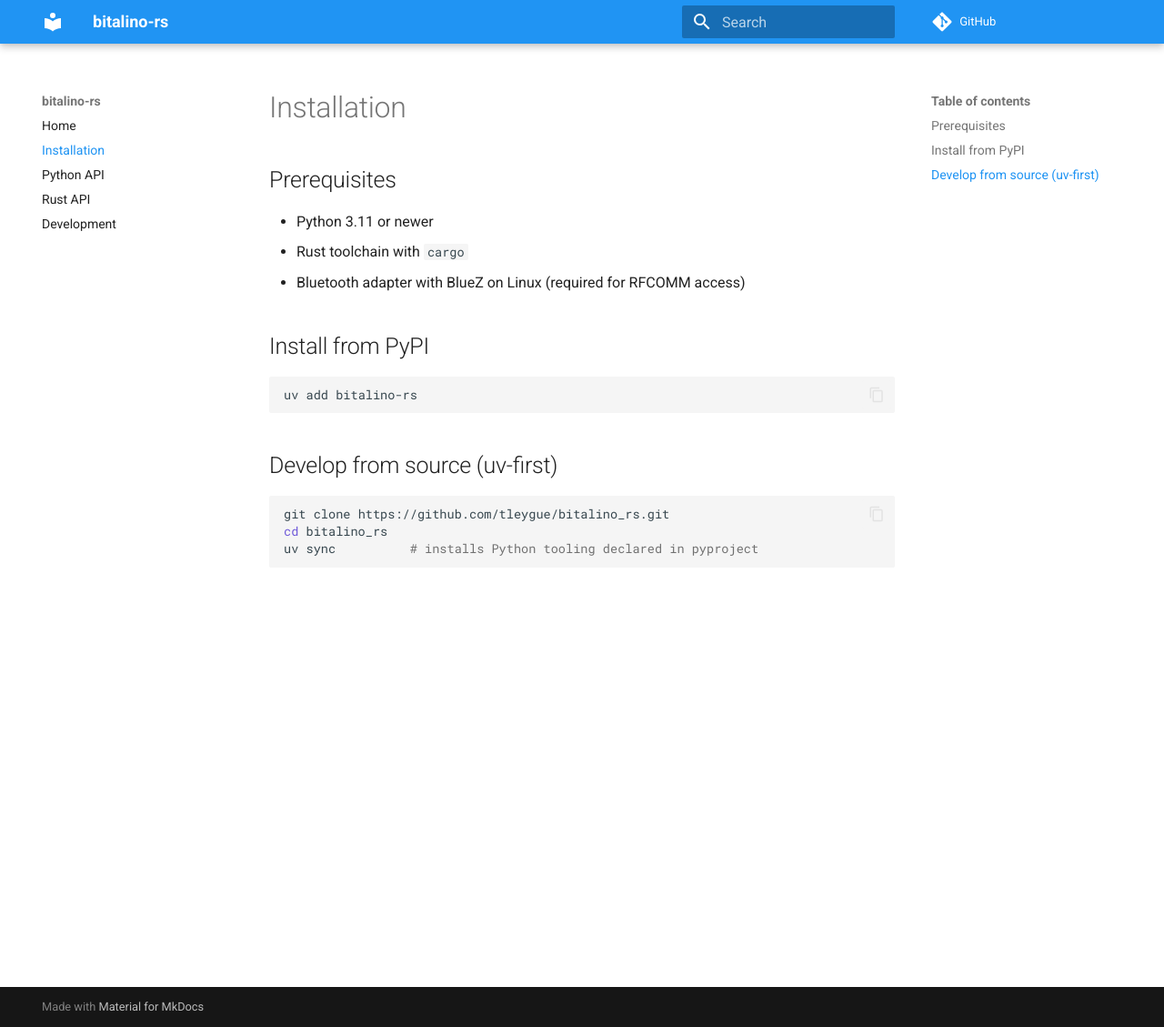
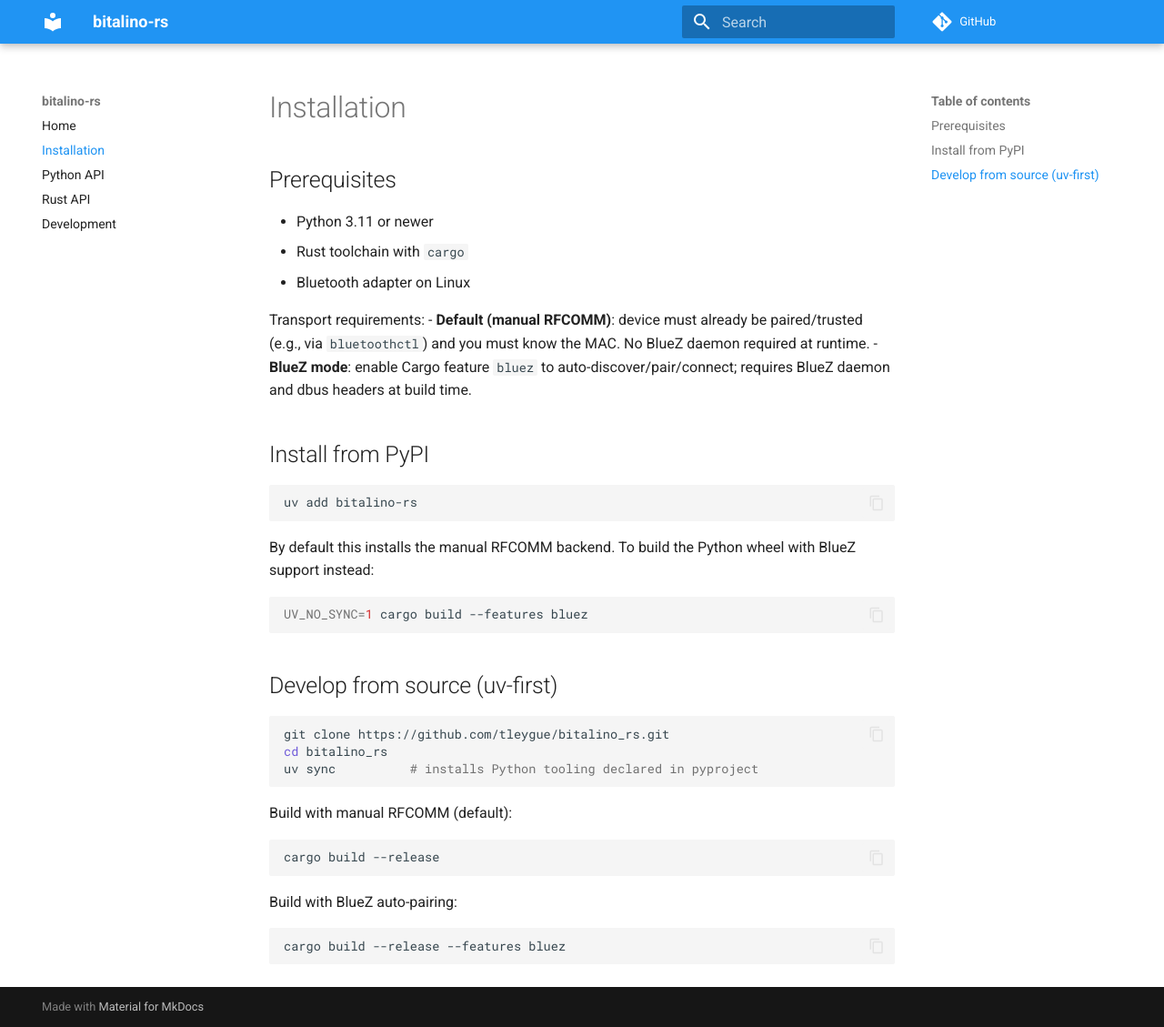
Before and after one commit to tleygue/bitalino_rs, an MkDocs documentation site: the page built from docs/installation.md, in a window 1280 px wide and 1129 px high. Shown: the whole window at 91% size. Built offline with MkDocs 1.6.1 and Material for MkDocs 9.7.7, drawn with Linux system fonts in a browser that asks for light colours; comment, search, counter and statistics services are not loaded.

Commit message:
docs: enhance Bluetooth RFCOMM transport documentation

````diff
--- a/bitalino_rs/__init__.py
+++ b/bitalino_rs/__init__.py
@@ -17,8 +17,9 @@
 ---------------------------
 The Rust layer (pyo3/abi3) owns the heavy lifting:
 
-* Pairing/connect uses a Bluetooth RFCOMM stream (or serial path) and retries
-    with helpful errors.
+* RFCOMM transport: by default uses a raw RFCOMM socket (device must be
+    pre-paired/trusted and you pass the MAC). With the optional `bluez` feature
+    enabled, it can also discover/pair/connect via BlueZ.
 * Acquisition runs on the device crystal; the driver reconstructs timing from
     sequence numbers and host timestamps, surfacing CRC and gap counts via
     ``FrameBatch``.
--- a/docs/installation.md
+++ b/docs/installation.md
@@ -4,12 +4,22 @@
 
 - Python 3.11 or newer
 - Rust toolchain with `cargo`
-- Bluetooth adapter with BlueZ on Linux (required for RFCOMM access)
+- Bluetooth adapter on Linux
+
+Transport requirements:
+- **Default (manual RFCOMM)**: device must already be paired/trusted (e.g., via `bluetoothctl`) and you must know the MAC. No BlueZ daemon required at runtime.
+- **BlueZ mode**: enable Cargo feature `bluez` to auto-discover/pair/connect; requires BlueZ daemon and dbus headers at build time.
 
 ## Install from PyPI
 
 ```bash
 uv add bitalino-rs
+```
+
+By default this installs the manual RFCOMM backend. To build the Python wheel with BlueZ support instead:
+
+```bash
+UV_NO_SYNC=1 cargo build --features bluez
 ```
 
 ## Develop from source (uv-first)
@@ -19,3 +29,15 @@
 cd bitalino_rs
 uv sync          # installs Python tooling declared in pyproject
 ```
+
+Build with manual RFCOMM (default):
+
+```bash
+cargo build --release
+```
+
+Build with BlueZ auto-pairing:
+
+```bash
+cargo build --release --features bluez
+```
````
Also changed, not shown: docs/index.md (+7 -3 lines), examples/README.md (+1 -1 lines), 3 other files.
